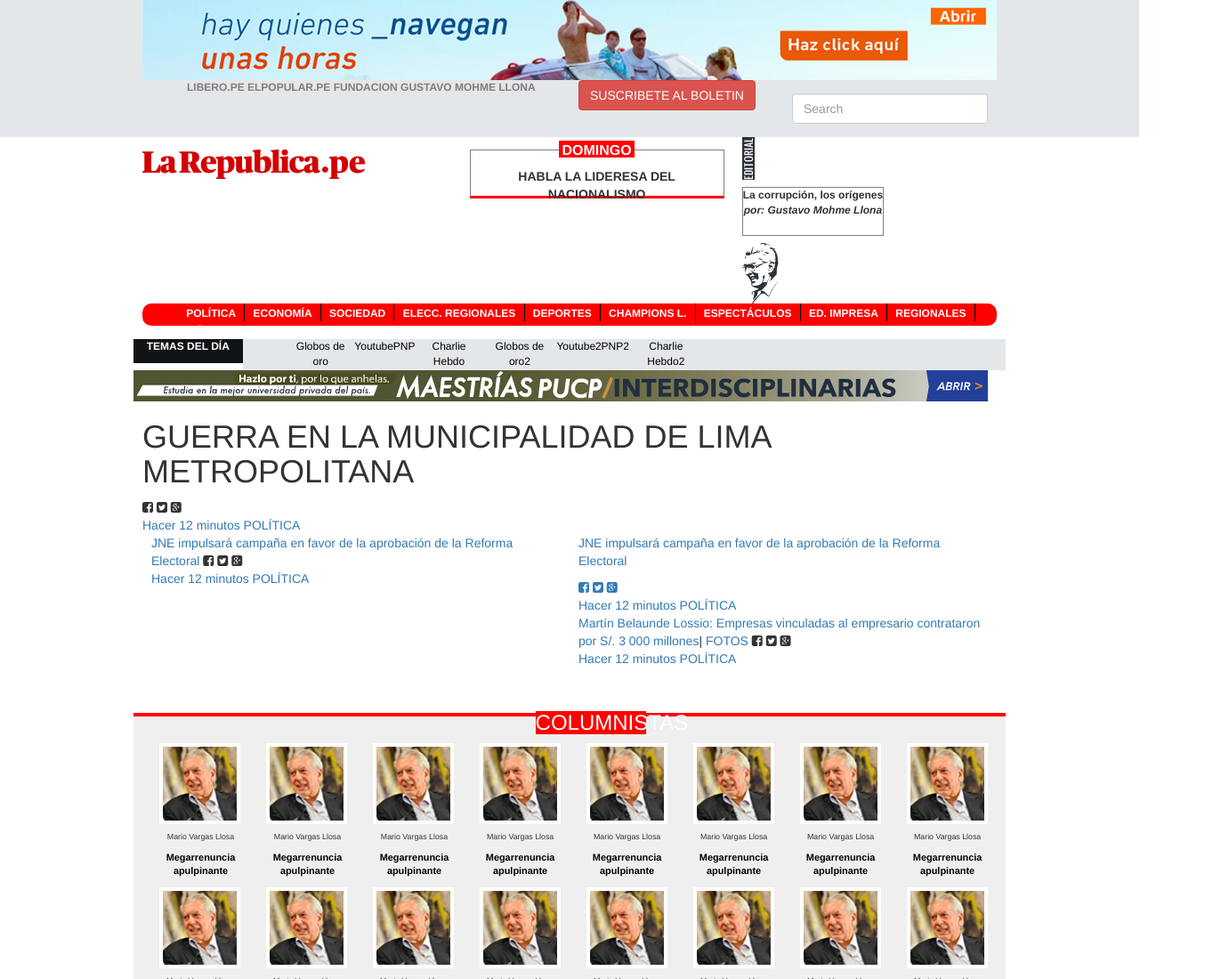
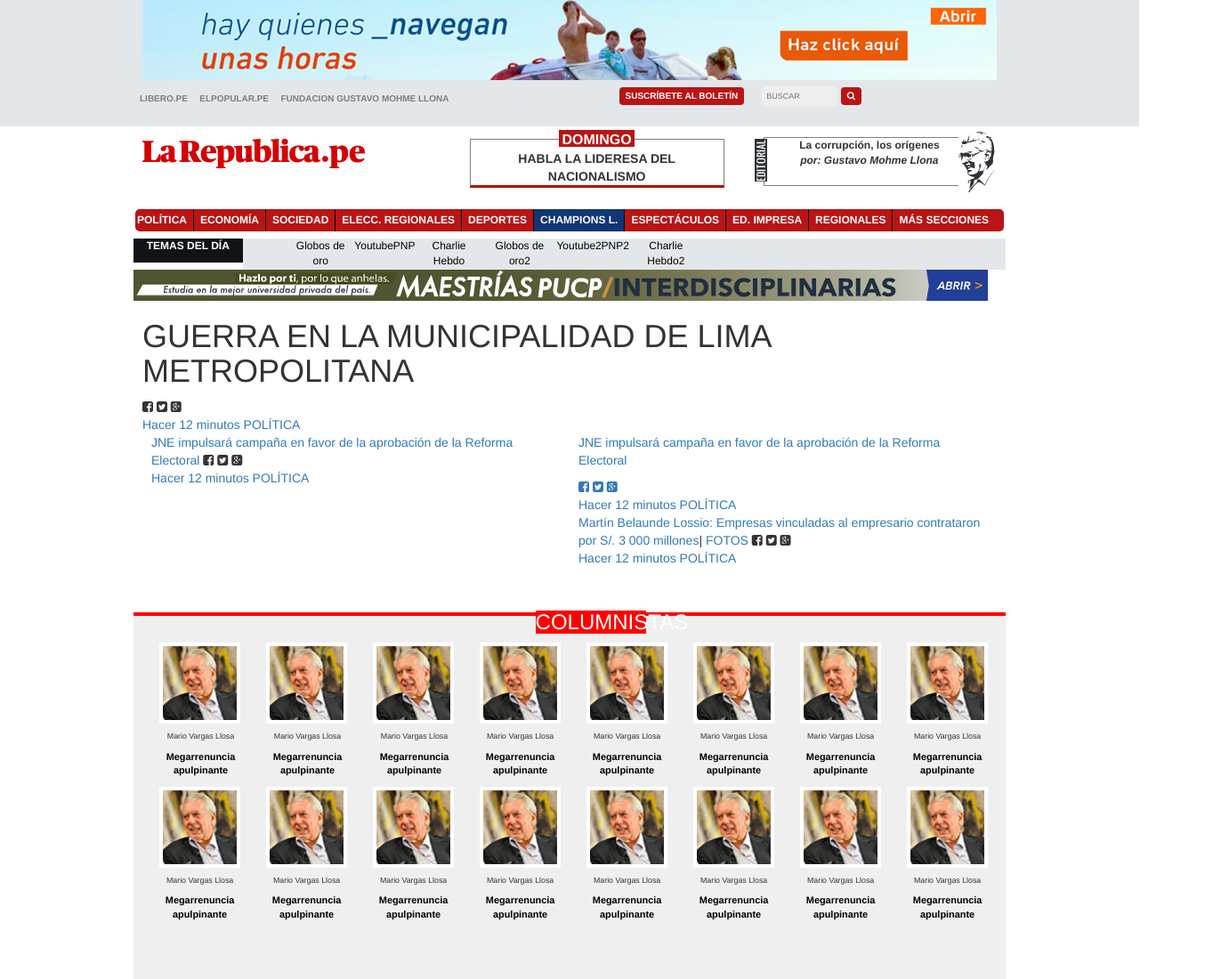
Before and after one commit to stolenhead/la-republica, a plain HTML site: page home.html in a window 1280 px wide. Shown: the top 1100 px of the page at 89% size, 1363 px wide, since content can reach past the window. Drawn offline with Linux system fonts and the light colour scheme.

Commit message:
agregue mas elementos al header

```diff
--- a/css/main.css
+++ b/css/main.css
@@ -8,16 +8,50 @@ header {
 .logo-republica{
 	padding: 4% 0%;
 }
+
+.enlaces-menu {
+	margin: 0px -50px;
+    padding: 12px 7px;
+}
+
 .enlaces-menu ul li {
    text-decoration: none;
    display: inline;
    text-align: left;
-   font-size: 12px;
-   font-weight: bold;
+    font-size: 10px;
+    font-weight: bold;
+    padding-left: 10px;
 }
 
 .enlaces-menu ul li a {
-        color: #7D7D7D;
+    color: #7D7D7D;
+    text-decoration: none;
+}
+
+.enlaces-menu ul li a:hover {
+    color: #000000;
+    text-decoration: none;
+}
+
+header .btn-suscripcion{
+	display: inline-block;
+    margin: 8px 0px;
+    font-weight: bold;
+    text-align: center;
+    vertical-align: middle;
+    -ms-touch-action: manipulation;
+    touch-action: manipulation;
+    cursor: pointer;
+    background-image: none;
+    border: 1px solid transparent;
+    white-space: nowrap;
+    padding: 2px 6px;
+    font-size: 10px;
+    line-height: 1.42857143;
+    border-radius: 4px;
+    color: #ffffff;
+    background-color: #BA1414;
+    text-decoration: none;
 }
 
 .fondo-blanco {
@@ -41,7 +75,7 @@ header {
 	border-top: 1px solid gray ;
 	border-left: 1px solid gray ;
 	border-right: 1px solid gray ;
-	border-bottom: 3px solid red ;
+	border-bottom: 3px solid #AA1801 ;
 	height: 55px;
 	margin: 5% 0%;
 	font-weight: bold;
@@ -49,40 +83,77 @@ header {
 }
 
 .miniatura-columna-diaria p {
-	padding-top: 8%;
+	padding-top: 5%;
 	font-size: 14px;
 }
 
 .titulo-miniatura {
     color: #FFFFFF;
-    background-color: red;
+    background-color: #BA1414;
     font-size: 16px;
     height: 19px;
     width: 30%;
     margin: -4% 35%;
 }
 
-.inline-block {
+.editorial-columna {
+	padding: 5% 5%;
+}
+
+.autor-columna {
+	margin: 1% 85%;
+}
+
+.navbar-form {
+	background-color: #E4E7EA;
+}
+
+.barra-buscar {
+	width: 52%;
+	font-size: 9px;
+    border: none;
+    margin: 4% 0%;
+}
+
+header .btn-buscar{
 	display: inline-block;
+    margin: 8px 0px;
+    font-weight: bold;
+    text-align: center;
+    vertical-align: middle;
+    -ms-touch-action: manipulation;
+    touch-action: manipulation;
+    cursor: pointer;
+    background-image: none;
+    border: 1px solid transparent;
+    white-space: nowrap;
+    padding: 2px 6px;
+    font-size: 10px;
+    line-height: 1.42857143;
+    border-radius: 4px;
+    color: #ffffff;
+    background-color: #BA1414;
+
 }
 
 .miniatura-editorial{
 	background-color: white;
 	border: 1px solid gray;
 	height: 55px;
-	margin: 5% 0%;
+	margin: -64px 24px;
 	font-weight: bold;
 	text-align: center;
 }
 
 .nav-menu {
- 	background-color: red;
-    border-radius: 10px;
- 	color: white;
- 	font-size: 14px;
+ 	background-color: #BA1414;
+    border-radius: 5px;
+ 	color: #FFFFFF;
+ 	font-size: 12px;
   	font-weight: bold;
  	height: 25px;
- 	margin: 0px auto 10px;
+ 	margin: 8px -8px;
+ 	text-align: center;
 }
 
 .nav-menu ul {
@@ -94,18 +165,26 @@ header {
     border-right: 1px solid black;
     list-style: none;
     text-decoration: none;
-    padding: 0 1%;
+    padding:4px 7px;
     float: left;
 }
 
 .nav-menu li:last-child {
-      border-right: none;
+    border-right: none;
 }
 
 .nav-menu a {
     color: #FFFFFF;
-    font-size: 12px;
     text-decoration: none;
+}
+
+.nav-menu a:hover {
+    color: #FFFFFF;
+    text-decoration: none;
+}
+
+.nav-menu .letra-azul {
+	background-color: #113673;
 }
 
 
--- a/home.html
+++ b/home.html
@@ -9,7 +9,7 @@
 		<link rel="stylesheet" type="text/css" href="css/animate.css">
 		<link rel="stylesheet" type="text/css" href="css/bootstrap.min.css">
 		<link rel="stylesheet" type="text/css" href="css/icomoon.css">
-		<link rel="stylesheet" type="text/css" href="css/font-awesome.min.css">
+		<link rel="stylesheet" type="text/css" href="css/font-awesome.css">
 		<link rel="stylesheet" type="text/css" href="css/bootstrap.css">
 		<link rel="stylesheet" href="css/main.css">
 	</head>
@@ -23,6 +23,7 @@
 							<img src="image/banner_top.jpg" class="banner-1" alt="banner-publicidad">
 						</div>
 					</div>
+					<div class="row">
 						<div class="col-lg-8 enlaces-menu">
 							<ul>
 								<li><a href="#">LIBERO.PE</a></li>
@@ -30,15 +31,17 @@
 								<li><a href="#">FUNDACION GUSTAVO MOHME LLONA</a></li>
 							</ul>
 						</div>
-					 	<div class="col-lg-4">
-					 		<a href="warning.html" class="btn btn-danger">SUSCRIBETE AL BOLETIN</a>
+					 	<div class="col-lg-5 text-right">
+					 		<a href="" class="btn-suscripcion">SUSCRÍBETE AL BOLETÍN</a>
 					 	</div>
-					 	<div class="col-lg-4">
-					 		<form class="navbar-form navbar-left" role="search">
+					 	<div class="col-lg-3">
+					 		<form class="navbar-form">
 					 			<div class="form-group">
-					 				<input type="text" class="form-control" placeholder="Search">
+						 			<input class="barra-buscar" typse="text" placeholder="BUSCAR">
+						 			<button type="submit" class="btn-buscar"><i class="fa fa-search"></i></button>
 					 			</div>
 					 		</form>
+					 	</div>
 					</div>
 					</div>
 				</div>
@@ -53,36 +56,35 @@
 						</div>
 					</div>
 					<div class="col-lg-5">
-						<div class="inline-block">
-							<div><img src="image/img_editorial_text.jpg" alt=""></div>
+						<div class="seccion-editorial">
+							<div><img src="image/img_editorial_text.jpg" alt="Gustavo Mohme" class="editorial-columna"></div>
 							<div class="miniatura-editorial">
 								<strong>La corrupción, los orígenes</strong><br>
 								<dfn>por: Gustavo Mohme Llona</dfn>
 							</div>
-							<div><img src="image/img_author.jpg" alt=""></div>
+							<div><img src="image/img_author.jpg" alt="" class="autor-columna"></div>
 							</div>
 						</div>
 					</div>
 				</div>
 			</div>
 			<div class="container">
-	  			<div class="row">
-	  				<div class="col-lg-16">
-		  				<ul class="nav navbar-nav nav-menu">
+				<nav class="nav-menu">
+					<ul class="">
 						<li><a href="#">POLÍTICA</a></li>
 						<li><a href="#">ECONOMÍA</a></li>
 						<li><a href="#">SOCIEDAD</a></li>
 						<li><a href="#">ELECC. REGIONALES</a></li>
 						<li><a href="#">DEPORTES</a></li>
-						  	<li><a href="#">CHAMPIONS L.</a></li>
+						<li class="letra-azul"><a href="#">CHAMPIONS L.</a></li>
 						<li><a href="#">ESPECTÁCULOS</a></li>
 						<li><a href="#">ED. IMPRESA</a></li>
 						<li><a href="#">REGIONALES</a></li>
 						<li><a href="#">MÁS SECCIONES</a></li>
 					</ul>
+				</nav>
 			</div>
-	  			</div>
-	  		</div>
+
 	 		<div class="container">
 				<div class="row ">
 					<div class="col-lg-2 fondo-negro">
```
Lines whose indentation alone changed are shown as unchanged.
